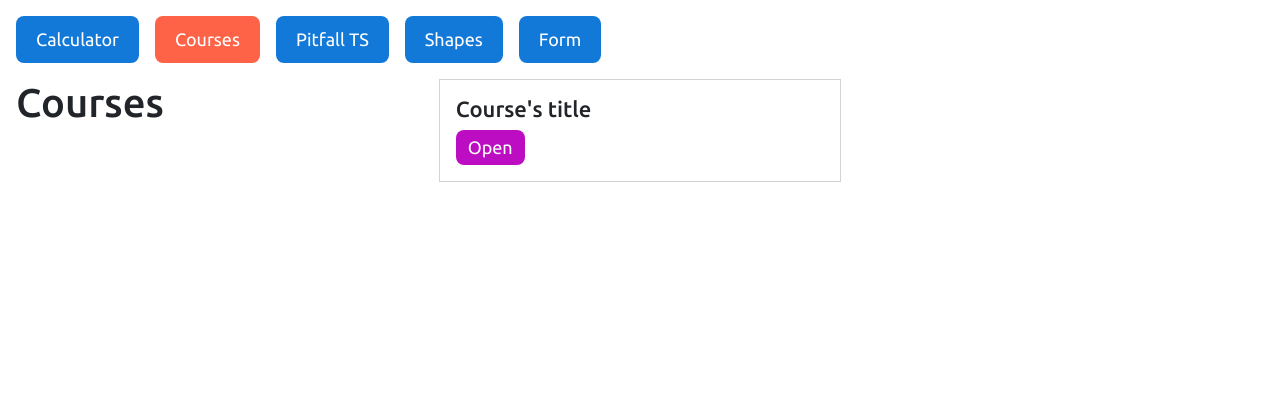
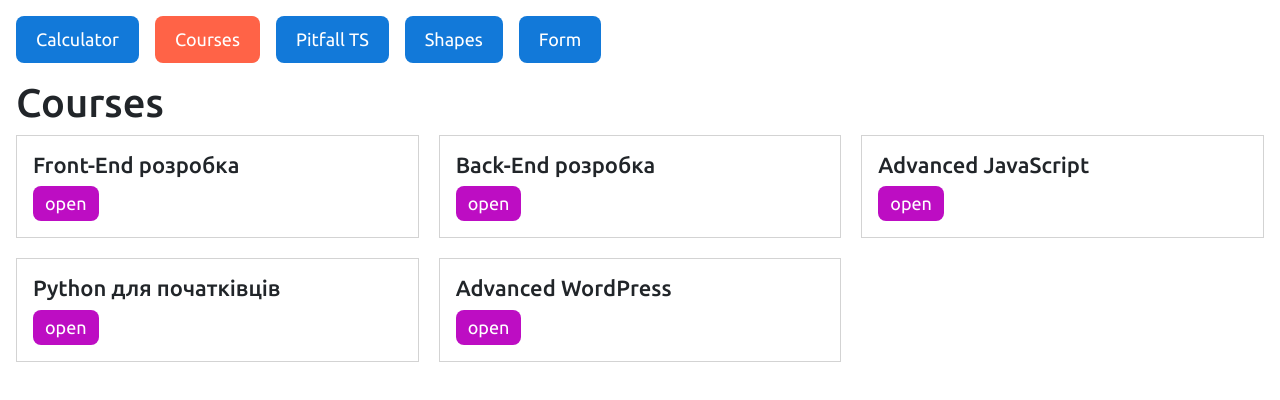
Before and after one commit to romannikiforov/react-dev_135, a React (Vite) app: page /courses in a window 1280 px wide. Shown: the top 400 px of the page. Built offline with nearby package versions, Linux system fonts and the light colour scheme.

Commit message:
ready class realization

```diff
--- a/src/components/Courses/Course.tsx
+++ b/src/components/Courses/Course.tsx
@@ -1,12 +1,27 @@
 import '@courses/courses.scss'
+import { PureComponent } from 'react';
 
-const Course = () => {
-  return (
-    <div className="course-item">
-      <h3>Course's title</h3>
-      <button>Open</button>
-    </div>
-  );
+import { type DataType } from '@courses/CoursesList'
+
+type CourseProps = {
+  item: DataType;
+  isOpen: boolean;
+  toggle: (id: string | null) => void;
+}
+
+class Course extends PureComponent<CourseProps> {
+  render() {
+    const { item, isOpen, toggle } = this.props;
+    console.log('rerender', item.id)
+
+    return (
+      <div className="course-item">
+        <h3>{item.title}</h3>
+        <button onClick={() => toggle(item.id)}>{isOpen ? "hide" : 'open'}</button>
+        {isOpen && <p>{item.anons}</p>}
+      </div>
+    );
+  }
 };
 
 export default Course;
--- a/src/components/Courses/CoursesList.tsx
+++ b/src/components/Courses/CoursesList.tsx
@@ -1,14 +1,44 @@
+import { Component } from 'react';
 import Course from '@courses/Course'
 import '@courses/courses.scss'
 import data from '@courses/data'
 
-export const CoursesList = () => {
-    return (
-        <div className="courses-list">
-            <h1>Courses</h1>
-            <Course />
-        </div>
-    )
+export type DataType = {
+    id: string;
+    date: string;
+    title: string;
+    anons: string;
+}
+type CoursesState = {
+    openId: string | null;
+}
+
+
+class CoursesList extends Component<object, CoursesState> {
+    state = {
+        openId: null
+    }
+
+    toggle = (id: string | null) => this.setState(({ openId }) => ({
+        openId: openId === id ? null : id
+    }))
+
+
+    render() {
+        const { openId } = this.state;
+        return (
+            <> <h1>Courses</h1>
+                <div className="courses-list" >
+                    {data.map((item: DataType) => <Course key={item.id} item={item}
+                        isOpen={openId === item.id}
+                        toggle={this.toggle}
+
+                    />)}
+                </div>
+            </>
+
+        )
+    }
 }
 
 export default CoursesList
--- a/src/components/Courses/data.ts
+++ b/src/components/Courses/data.ts
@@ -1,4 +1,6 @@
-const courses = [
+import { type DataType } from "@courses/CoursesList";
+
+const courses: DataType[] = [
   {
     id: "hYXnrJW6G",
     date: "2018-12-12T10:00:00.000Z",
```
Also changed, not shown: src/components/Courses/plan.txt.
